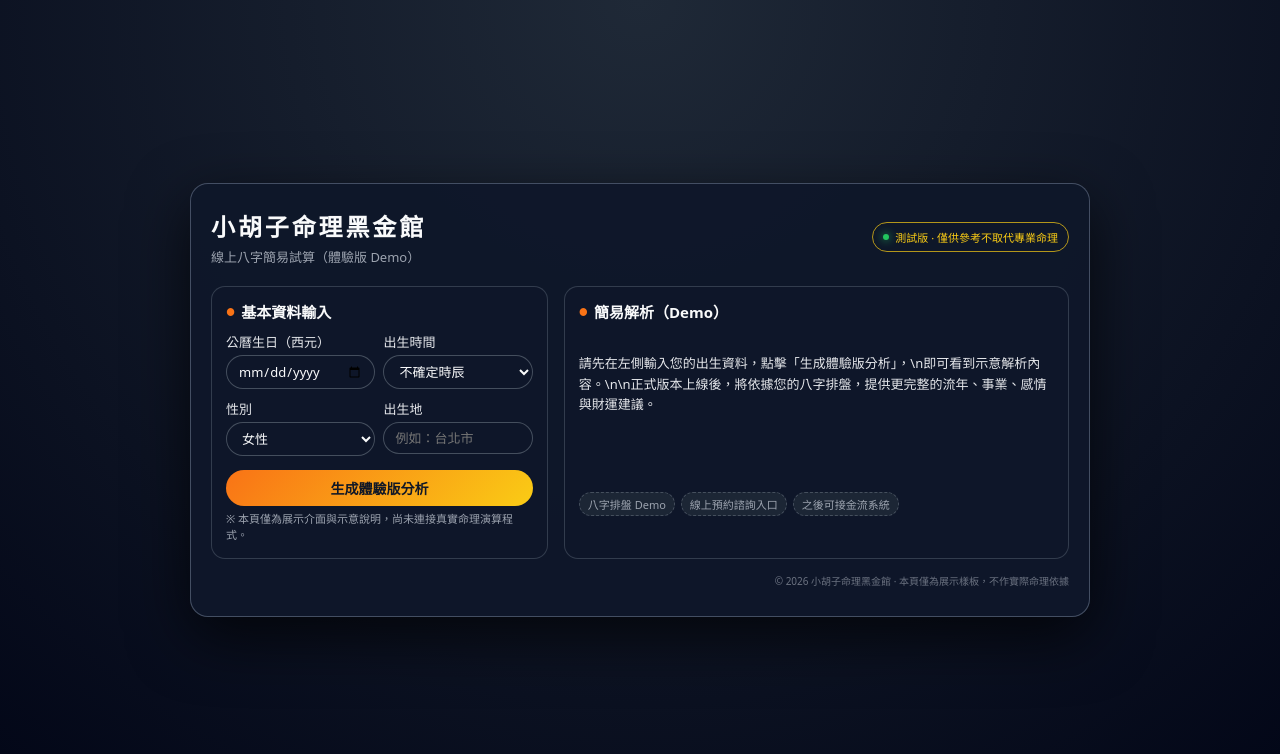
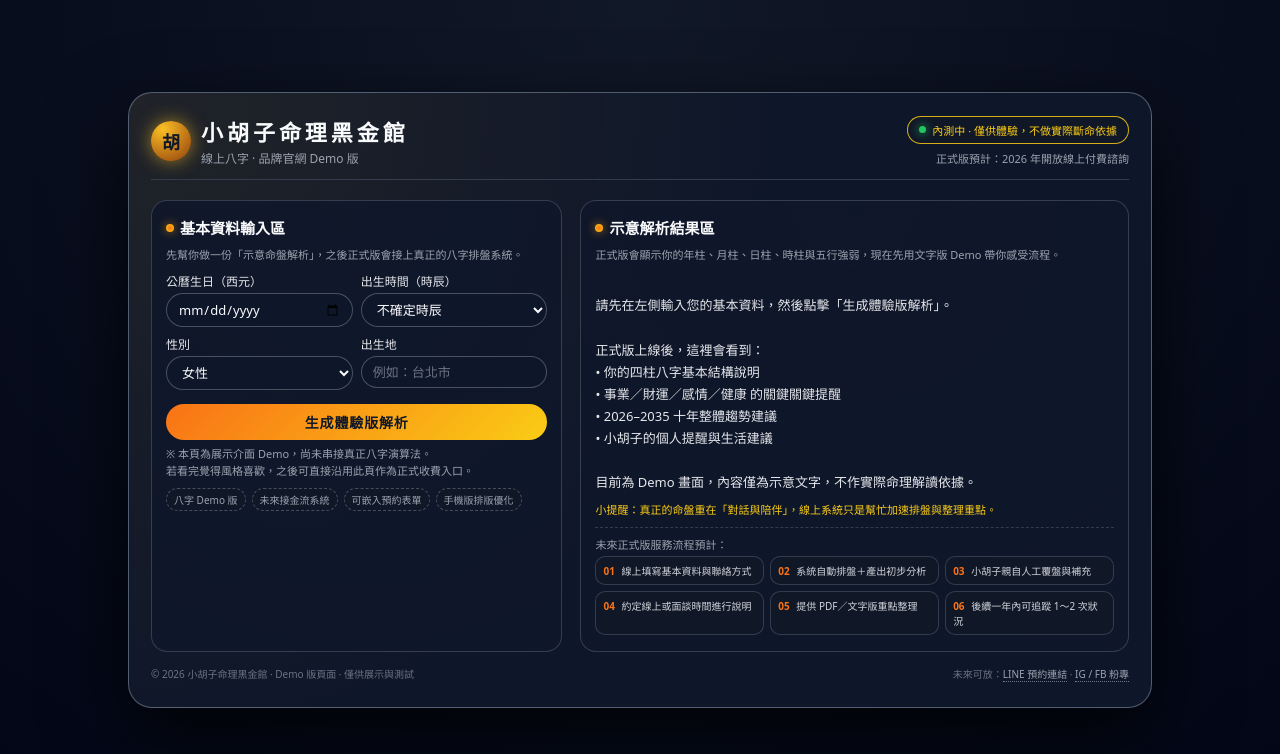
Before and after one commit to alvinhu2915/bazie, a plain HTML site: page index.html in a window 1280 px wide. Drawn offline with Linux system fonts and the light colour scheme.

Commit message:
Update index.html

```diff
--- a/index.html
+++ b/index.html
@@ -2,20 +2,20 @@
 <html lang="zh-Hant">
 <head>
   <meta charset="UTF-8" />
-  <title>小胡子命理黑金館｜八字試算 Demo</title>
+  <title>小胡子命理黑金館｜線上八字試算 Demo</title>
   <meta name="viewport" content="width=device-width, initial-scale=1" />
   <style>
     * {
       box-sizing: border-box;
       margin: 0;
       padding: 0;
-      font-family: system-ui, -apple-system, BlinkMacSystemFont, "Segoe UI",
-        "Noto Sans TC", sans-serif;
+      font-family: system-ui, -apple-system, BlinkMacSystemFont,
+        "Segoe UI", "Noto Sans TC", sans-serif;
     }
 
     body {
       min-height: 100vh;
-      background: radial-gradient(circle at top, #1f2937, #020617);
+      background: radial-gradient(circle at top, #111827, #020617);
       color: #f9fafb;
       display: flex;
       align-items: center;
@@ -25,105 +25,159 @@
 
     .app {
       width: 100%;
-      max-width: 900px;
-      background: rgba(15, 23, 42, 0.96);
-      border-radius: 18px;
-      box-shadow: 0 20px 60px rgba(0, 0, 0, 0.7);
-      border: 1px solid rgba(148, 163, 184, 0.4);
-      padding: 24px 20px 28px;
+      max-width: 1024px;
+      background: radial-gradient(circle at top left,
+          rgba(251, 191, 36, 0.08),
+          transparent 55%),
+        rgba(15, 23, 42, 0.96);
+      border-radius: 24px;
+      border: 1px solid rgba(148, 163, 184, 0.5);
+      box-shadow: 0 30px 80px rgba(0, 0, 0, 0.8);
+      padding: 22px 22px 26px;
+      backdrop-filter: blur(8px);
     }
 
     .app-header {
       display: flex;
+      justify-content: space-between;
       align-items: center;
-      justify-content: space-between;
       gap: 16px;
       margin-bottom: 20px;
+      border-bottom: 1px solid rgba(55, 65, 81, 0.9);
+      padding-bottom: 12px;
     }
 
-    .title-block h1 {
-      font-size: 24px;
-      letter-spacing: 0.12em;
+    .logo-block {
+      display: flex;
+      align-items: center;
+      gap: 10px;
     }
 
-    .title-block p {
-      font-size: 13px;
+    .logo-circle {
+      width: 40px;
+      height: 40px;
+      border-radius: 999px;
+      background: radial-gradient(circle at 30% 20%, #fbbf24, #92400e);
+      display: flex;
+      align-items: center;
+      justify-content: center;
+      color: #111827;
+      font-weight: 800;
+      font-size: 18px;
+      box-shadow: 0 0 18px rgba(251, 191, 36, 0.6);
+    }
+
+    .title-text h1 {
+      font-size: 22px;
+      letter-spacing: 0.18em;
+    }
+
+    .title-text p {
+      font-size: 12px;
       color: #9ca3af;
-      margin-top: 4px;
+      margin-top: 2px;
+    }
+
+    .badge-row {
+      display: flex;
+      flex-direction: column;
+      align-items: flex-end;
+      gap: 6px;
+      font-size: 11px;
     }
 
     .badge {
-      padding: 6px 10px;
+      padding: 5px 11px;
       border-radius: 999px;
-      border: 1px solid rgba(250, 204, 21, 0.7);
-      font-size: 11px;
+      border: 1px solid rgba(250, 204, 21, 0.85);
       color: #facc15;
       display: inline-flex;
       align-items: center;
       gap: 6px;
+      background: rgba(17, 24, 39, 0.9);
     }
 
-    .badge span {
-      width: 6px;
-      height: 6px;
+    .badge-dot {
+      width: 7px;
+      height: 7px;
       border-radius: 999px;
       background: #22c55e;
-      box-shadow: 0 0 8px #22c55e;
+      box-shadow: 0 0 10px #22c55e;
     }
 
-    .grid {
-      display: grid;
-      grid-template-columns: 2fr 3fr;
-      gap: 16px;
+    .badge-sub {
+      color: #9ca3af;
     }
 
-    @media (max-width: 768px) {
-      .grid {
+    .layout {
+      display: grid;
+      grid-template-columns: 1.2fr 1.6fr;
+      gap: 18px;
+      margin-top: 16px;
+    }
+
+    @media (max-width: 840px) {
+      .layout {
         grid-template-columns: 1fr;
       }
 
       .app {
         padding: 16px 14px 22px;
+        border-radius: 18px;
       }
 
       .app-header {
         flex-direction: column;
         align-items: flex-start;
       }
+
+      .badge-row {
+        align-items: flex-start;
+      }
     }
 
     .card {
-      background: rgba(15, 23, 42, 0.9);
-      border-radius: 14px;
+      background: radial-gradient(circle at top,
+          rgba(15, 23, 42, 0.9),
+          rgba(15, 23, 42, 0.98));
+      border-radius: 16px;
+      border: 1px solid rgba(55, 65, 81, 0.95);
       padding: 14px 14px 16px;
-      border: 1px solid rgba(55, 65, 81, 0.9);
     }
 
     .card h2 {
       font-size: 15px;
-      margin-bottom: 10px;
-      display: flex;
+      margin-bottom: 8px;
+      display: inline-flex;
       align-items: center;
       gap: 6px;
     }
 
-    .card h2::before {
-      content: "●";
-      font-size: 10px;
-      color: #f97316;
+    .card h2 span.dot {
+      width: 8px;
+      height: 8px;
+      border-radius: 999px;
+      background: radial-gradient(circle, #f97316, #facc15);
+      box-shadow: 0 0 10px rgba(245, 158, 11, 0.7);
+    }
+
+    .card-subtitle {
+      font-size: 11px;
+      color: #9ca3af;
+      margin-bottom: 10px;
     }
 
     label {
       display: block;
-      font-size: 13px;
-      margin-bottom: 4px;
+      font-size: 12px;
       color: #e5e7eb;
+      margin-bottom: 3px;
     }
 
     .row {
       display: flex;
       gap: 8px;
-      margin-bottom: 10px;
+      margin-bottom: 8px;
     }
 
     .row > div {
@@ -135,11 +189,15 @@
       width: 100%;
       background: rgba(15, 23, 42, 0.9);
       border-radius: 999px;
-      border: 1px solid rgba(75, 85, 99, 0.9);
+      border: 1px solid rgba(75, 85, 99, 0.95);
       padding: 6px 11px;
       color: #f9fafb;
       font-size: 13px;
       outline: none;
+    }
+
+    input::placeholder {
+      color: #6b7280;
     }
 
     input:focus,
@@ -150,75 +208,147 @@
 
     button {
       width: 100%;
+      margin-top: 6px;
+      padding: 8px 12px;
+      border-radius: 999px;
+      border: none;
+      cursor: pointer;
       background: linear-gradient(135deg, #f97316, #facc15);
-      border: none;
-      border-radius: 999px;
-      padding: 8px 12px;
       color: #111827;
       font-size: 14px;
       font-weight: 600;
-      cursor: pointer;
-      margin-top: 4px;
+      letter-spacing: 0.06em;
     }
 
     button:hover {
-      filter: brightness(1.05);
+      filter: brightness(1.06);
     }
 
     .hint {
       font-size: 11px;
       color: #9ca3af;
-      margin-top: 4px;
+      margin-top: 6px;
+      line-height: 1.5;
     }
 
-    .result {
-      font-size: 13px;
-      line-height: 1.6;
-      color: #e5e7eb;
-      white-space: pre-line;
-      min-height: 150px;
-    }
-
-    .tag-row {
-      margin-top: 10px;
+    .pill-row {
+      margin-top: 9px;
       display: flex;
       flex-wrap: wrap;
       gap: 6px;
-      font-size: 11px;
     }
 
-    .tag {
-      padding: 3px 8px;
+    .pill {
+      font-size: 10px;
+      padding: 3px 7px;
       border-radius: 999px;
-      background: rgba(31, 41, 55, 0.9);
       border: 1px dashed rgba(75, 85, 99, 0.9);
       color: #9ca3af;
+      background: rgba(17, 24, 39, 0.9);
+    }
+
+    .result-main {
+      font-size: 13px;
+      line-height: 1.7;
+      color: #e5e7eb;
+      white-space: pre-line;
+      min-height: 160px;
+    }
+
+    .result-tagline {
+      font-size: 11px;
+      color: #facc15;
+      margin-top: 8px;
+    }
+
+    .steps {
+      margin-top: 10px;
+      border-top: 1px dashed rgba(55, 65, 81, 0.9);
+      padding-top: 8px;
+    }
+
+    .steps-title {
+      font-size: 11px;
+      color: #9ca3af;
+      margin-bottom: 4px;
+    }
+
+    .steps-grid {
+      display: grid;
+      grid-template-columns: repeat(3, minmax(0, 1fr));
+      gap: 6px;
+    }
+
+    @media (max-width: 840px) {
+      .steps-grid {
+        grid-template-columns: repeat(2, minmax(0, 1fr));
+      }
+    }
+
+    .step-item {
+      font-size: 10px;
+      border-radius: 10px;
+      padding: 6px 7px;
+      border: 1px solid rgba(55, 65, 81, 0.9);
+      background: rgba(17, 24, 39, 0.9);
+      color: #d1d5db;
+    }
+
+    .step-item span {
+      color: #f97316;
+      font-weight: 600;
+      margin-right: 4px;
     }
 
     .footer {
       margin-top: 14px;
       font-size: 10px;
       color: #6b7280;
-      text-align: right;
+      display: flex;
+      justify-content: space-between;
+      gap: 10px;
+      flex-wrap: wrap;
+    }
+
+    .footer a {
+      color: #9ca3af;
+      text-decoration: none;
+      border-bottom: 1px dotted rgba(148, 163, 184, 0.7);
+    }
+
+    .footer a:hover {
+      color: #e5e7eb;
     }
   </style>
 </head>
 <body>
   <div class="app">
+    <!-- 頂部 Logo 區 -->
     <div class="app-header">
-      <div class="title-block">
-        <h1>小胡子命理黑金館</h1>
-        <p>線上八字簡易試算（體驗版 Demo）</p>
+      <div class="logo-block">
+        <div class="logo-circle">胡</div>
+        <div class="title-text">
+          <h1>小胡子命理黑金館</h1>
+          <p>線上八字 · 品牌官網 Demo 版</p>
+        </div>
       </div>
-      <div class="badge">
-        <span></span> 測試版 · 僅供參考不取代專業命理
+      <div class="badge-row">
+        <div class="badge">
+          <div class="badge-dot"></div>
+          <span>內測中 · 僅供體驗，不做實際斷命依據</span>
+        </div>
+        <div class="badge-sub">正式版預計：2026 年開放線上付費諮詢</div>
       </div>
     </div>
 
-    <div class="grid">
-      <!-- 左邊：輸入區 -->
+    <!-- 主體雙欄 -->
+    <div class="layout">
+      <!-- 左：輸入區 -->
       <div class="card">
-        <h2>基本資料輸入</h2>
+        <h2><span class="dot"></span> 基本資料輸入區</h2>
+        <p class="card-subtitle">
+          先幫你做一份「示意命盤解析」，之後正式版會接上真正的八字排盤系統。
+        </p>
 
         <div class="row">
           <div>
@@ -226,7 +356,7 @@
             <input id="birthDate" type="date" />
           </div>
           <div>
-            <label>出生時間</label>
+            <label>出生時間（時辰）</label>
             <select id="birthHour">
               <option value="">不確定時辰</option>
               <option value="23">子時 23:00–00:59</option>
@@ -259,34 +389,82 @@
           </div>
         </div>
 
-        <button onclick="fakeCalc()">生成體驗版分析</button>
+        <button onclick="fakeCalc()">生成體驗版解析</button>
+
         <p class="hint">
-          ※ 本頁僅為展示介面與示意說明，尚未連接真實命理演算程式。
+          ※ 本頁為展示介面 Demo，尚未串接真正八字演算法。<br />
+          若看完覺得風格喜歡，之後可直接沿用此頁作為正式收費入口。
         </p>
+
+        <div class="pill-row">
+          <div class="pill">八字 Demo 版</div>
+          <div class="pill">未來接金流系統</div>
+          <div class="pill">可嵌入預約表單</div>
+          <div class="pill">手機版排版優化</div>
+        </div>
       </div>
 
-      <!-- 右邊：結果區 -->
+      <!-- 右：結果＋說明 -->
       <div class="card">
-        <h2>簡易解析（Demo）</h2>
-        <div id="result" class="result">
-          請先在左側輸入您的出生資料，點擊「生成體驗版分析」，\n即可看到示意解析內容。\n\n正式版本上線後，將依據您的八字排盤，提供更完整的流年、事業、感情與財運建議。
+        <h2><span class="dot"></span> 示意解析結果區</h2>
+        <p class="card-subtitle">
+          正式版會顯示你的年柱、月柱、日柱、時柱與五行強弱，現在先用文字版 Demo 帶你感受流程。
+        </p>
+
+        <div id="result" class="result-main">
+請先在左側輸入您的基本資料，然後點擊「生成體驗版解析」。
+
+正式版上線後，這裡會看到：
+• 你的四柱八字基本結構說明
+• 事業／財運／感情／健康 的關鍵關鍵提醒
+• 2026–2035 十年整體趨勢建議
+• 小胡子的個人提醒與生活建議
+
+目前為 Demo 畫面，內容僅為示意文字，不作實際命理解讀依據。
         </div>
 
-        <div class="tag-row">
-          <div class="tag">八字排盤 Demo</div>
-          <div class="tag">線上預約諮詢入口</div>
-          <div class="tag">之後可接金流系統</div>
+        <div class="result-tagline">
+          小提醒：真正的命盤重在「對話與陪伴」，線上系統只是幫忙加速排盤與整理重點。
+        </div>
+
+        <div class="steps">
+          <div class="steps-title">未來正式版服務流程預計：</div>
+          <div class="steps-grid">
+            <div class="step-item">
+              <span>01</span> 線上填寫基本資料與聯絡方式
+            </div>
+            <div class="step-item">
+              <span>02</span> 系統自動排盤＋產出初步分析
+            </div>
+            <div class="step-item">
+              <span>03</span> 小胡子親自人工覆盤與補充
+            </div>
+            <div class="step-item">
+              <span>04</span> 約定線上或面談時間進行說明
+            </div>
+            <div class="step-item">
+              <span>05</span> 提供 PDF／文字版重點整理
+            </div>
+            <div class="step-item">
+              <span>06</span> 後續一年內可追蹤 1～2 次狀況
+            </div>
+          </div>
         </div>
       </div>
     </div>
 
+    <!-- 底部 -->
     <div class="footer">
-      © 2026 小胡子命理黑金館 · 本頁僅為展示樣板，不作實際命理依據
+      <div>© 2026 小胡子命理黑金館 · Demo 版頁面 · 僅供展示與測試</div>
+      <div>
+        未來可放：<a href="#">LINE 預約連結</a> ·
+        <a href="#">IG / FB 粉專</a>
+      </div>
     </div>
   </div>
 
   <script>
-    // 這裡只是做「假裝有計算」的示意，未連接真正八字邏輯
+    // Demo：假裝有在算命，實際只是組合說明文字
     function fakeCalc() {
       const date = document.getElementById("birthDate").value;
       const hour = document.getElementById("birthHour").value;
@@ -294,23 +472,37 @@
       const place = document.getElementById("birthPlace").value.trim();
 
       if (!date) {
-        alert("請先選擇公曆生日。");
+        alert("請先選擇公曆生日喔！");
         return;
       }
 
-      let text = "【體驗版示意解析】\\n\\n";
-      text += "生日：" + date + (hour ? "，含時辰" : "（未輸入時辰）") + "\\n";
-      text += "性別：" + (gender === "female" ? "女性" : "男性") + "\\n";
-      if (place) text += "出生地：" + place + "\\n";
+      let text = "【體驗版示意解析】\n\n";
+      text += "生日： " + date + (hour ? "（含時辰）" : "（未輸入時辰）") + "\n";
+      text += "性別： " + (gender === "female" ? "女性" : "男性") + "\n";
+      if (place) text += "出生地： " + place + "\n";
 
       text +=
-        "\\n目前僅為展示畫面，尚未連接正式八字演算法。\\n" +
-        "正式版上線後，這裡會顯示：\\n" +
-        "• 年柱、月柱、日柱、時柱與五行強弱\\n" +
-        "• 事業、財運、感情、健康重點提醒\\n" +
-        "• 2026–2035 十年整體趨勢建議\\n\\n" +
-        "若您有興趣讓小胡子做完整版命盤解析，\\n" +
-        "請持續關注本網站正式上線時間。";
+        "\n目前此頁仍為 Demo 版，尚未串接真正八字演算法，所以下面的內容是「示意說明」，讓你先感受之後正式版會長怎樣：\n\n";
+
+      text +=
+        "．命盤結構示意：\n" +
+        "  未來正式版會在這裡列出你的年柱、月柱、日柱、時柱，搭配五行強弱，\n" +
+        "  並用比較生活化的方式解釋，例如「火比較旺、土較弱」，代表什麼樣的個性與狀態。\n\n";
+
+      text +=
+        "．生活面向提醒：\n" +
+        "  事業與財運：會說明你在工作節奏、適合的產業、財務決策上，可以注意哪些節點。\n" +
+        "  感情與人際：提醒你在人際互動、親密關係上，在哪些時期要特別留意溝通與界線。\n" +
+        "  健康與作息：從命盤節奏搭配流年，提醒你睡眠、壓力、情緒方面需要照顧的年份。\n\n";
+
+      text +=
+        "．2026－2035 十年趨勢示意：\n" +
+        "  正式版會抓出幾個重點年份，幫你標註「適合衝刺／適合調整／適合休息」的週期，\n" +
+        "  讓你在做重大決策（換工作、投資、搬家、結婚等）時，多一個參考視角。\n\n";
+
+      text +=
+        "最後提醒：真正的命理不是決定你「能不能」，而是幫你看清「什麼時候、怎麼做比較順」。\n" +
+        "未來若你想做正式版命盤解析，小胡子會用這套系統加上人工判讀，陪你一起看接下來的路。\n";
 
       document.getElementById("result").textContent = text;
     }
```
